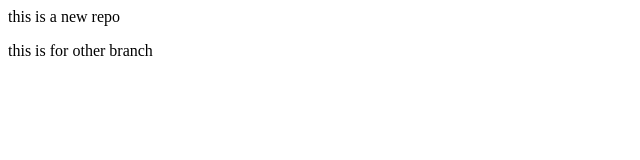
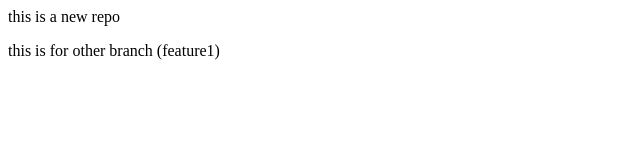
Before and after one commit to revatidakhare/localrepo, a plain HTML site: page index.html in a window 1280 px wide. Shown: the full height of the page, 0-640 px from the left. Drawn offline with Linux system fonts and the light colour scheme.

Commit message:
add feature1

```diff
--- a/index.html
+++ b/index.html
@@ -1,2 +1,2 @@
 <p>this is a new repo</p>
-<p>this is for other branch</p>
+<p>this is for other branch (feature1)</p>
```
